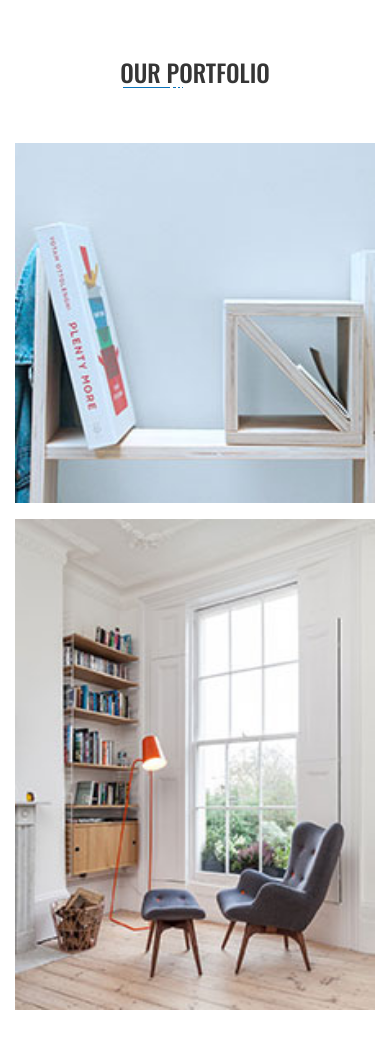
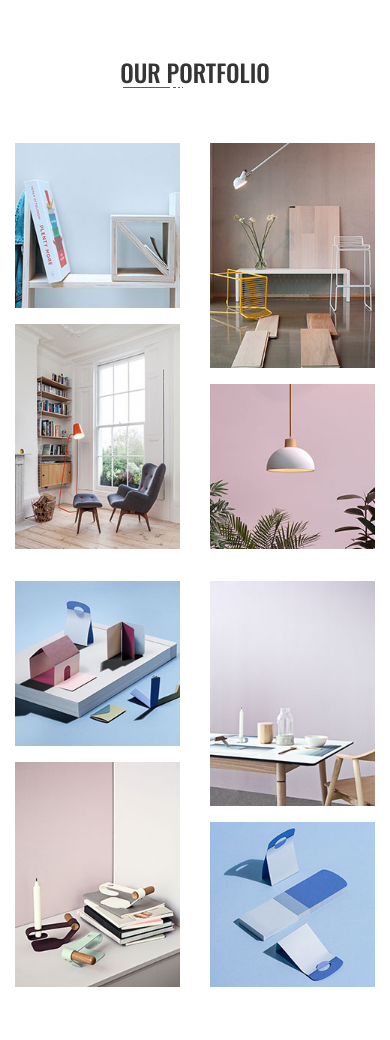
Before and after one commit to rifat-H/beatls-bootstrap, a website built with Parcel: page src/index.html in a window 390 px wide. Shown: the part 2260-3300 px from the top of the page. Built offline with nearby package versions, Linux system fonts and the light colour scheme.

Commit message:
portfolio responsive

```diff
--- a/src/index.html
+++ b/src/index.html
@@ -208,7 +208,7 @@
                 <img src="images/seperator.png" class="img-fluid" alt="separator">
             </div>
             <div class="row">
-                <div class="col-md-3">
+                <div class="col-md-3 col-sm-6 col-6">
                     <div class="port-wrapper">
                         <!-- one image -->
                         <div class="box my-3">
@@ -232,7 +232,7 @@
                         <!-- one image -->
                     </div>
                 </div>
-                <div class="col-md-3">
+                <div class="col-md-3 col-sm-6 col-6">
                     <div class="port-wrapper">
                         <!-- one image -->
                         <div class="box my-3">
@@ -256,7 +256,7 @@
                         <!-- one image -->
                     </div>
                 </div>
-                <div class="col-md-3">
+                <div class="col-md-3 col-sm-6 col-6">
                     <div class="port-wrapper">
                         <!-- one image -->
                         <div class="box my-3">
@@ -280,7 +280,7 @@
                         <!-- one image -->
                     </div>
                 </div>
-                <div class="col-md-3">
+                <div class="col-md-3 col-sm-6 col-6">
                     <div class="port-wrapper">
                         <!-- one image -->
                         <div class="box my-3">
```
